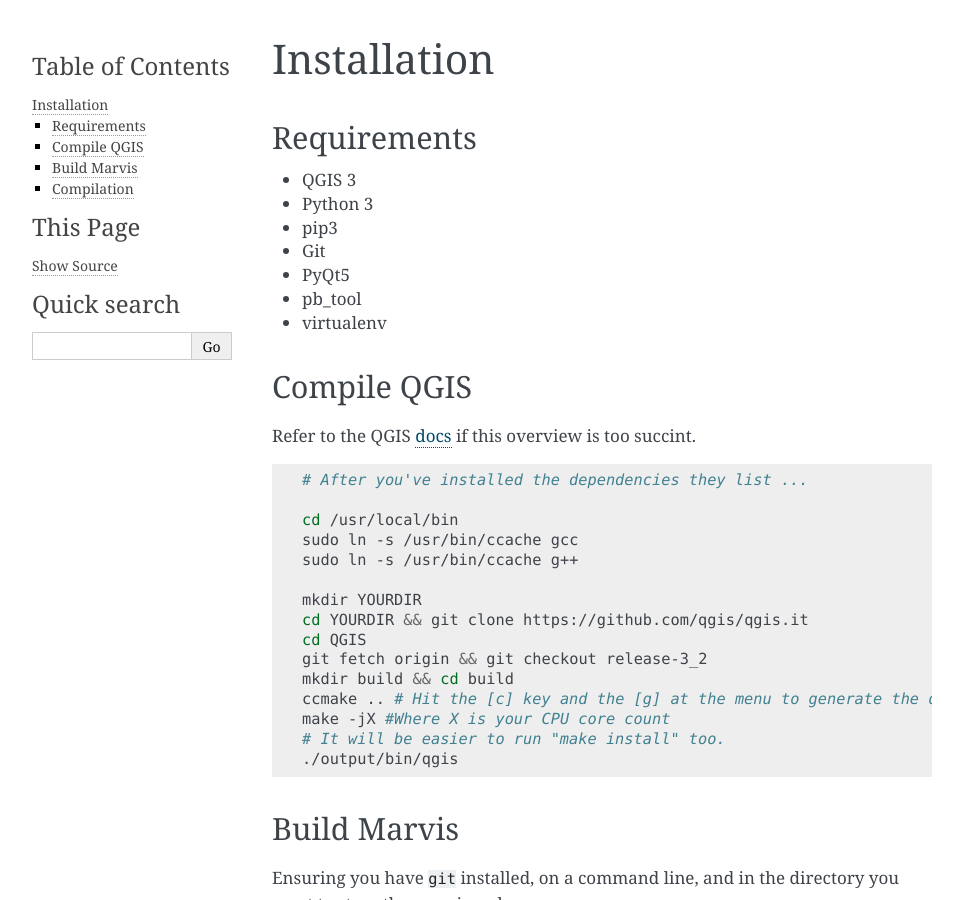
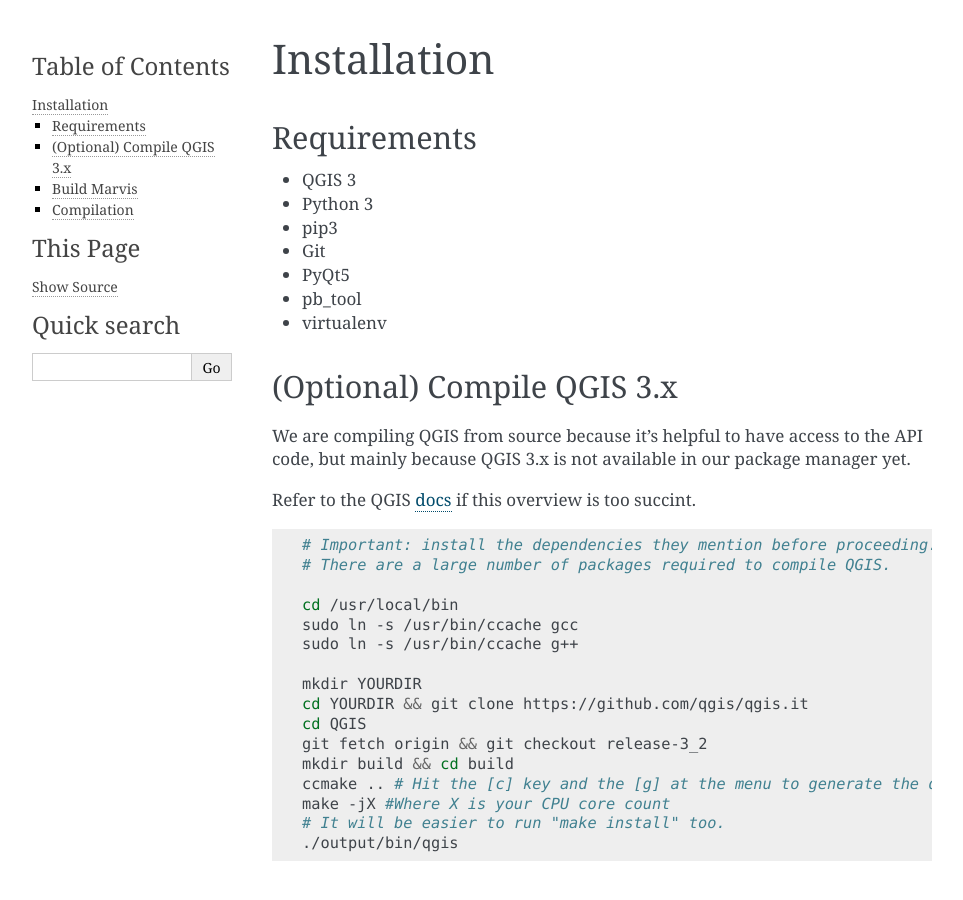
Before and after one commit to ranguli/marvis, a Sphinx documentation site: the page built from help/source/installation.rst, in a window 1280 px wide and 900 px high. Shown: the whole window, without its empty margins (148-1111 px from the left). Built offline with Sphinx 7.4.7, drawn with Linux system fonts in a browser that asks for light colours.

Commit message:
Update installation.rst

```diff
--- a/help/source/installation.rst
+++ b/help/source/installation.rst
@@ -12,15 +12,19 @@
 - pb_tool
 - virtualenv
 
-Compile QGIS
+(Optional) Compile QGIS 3.x
 ------------
+
+We are compiling QGIS from source because it's helpful to have access to the API code, but mainly
+because QGIS 3.x is not available in our package manager yet.
 
 Refer to the QGIS `docs
 <https://github.com/qgis/QGIS/blob/master/INSTALL/>`_ if this overview is too succint.
 
 .. code-block:: bash
 
-   # After you've installed the dependencies they list ...
+   # Important: install the dependencies they mention before proceeding.
+   # There are a large number of packages required to compile QGIS.
 
    cd /usr/local/bin
    sudo ln -s /usr/bin/ccache gcc
```
